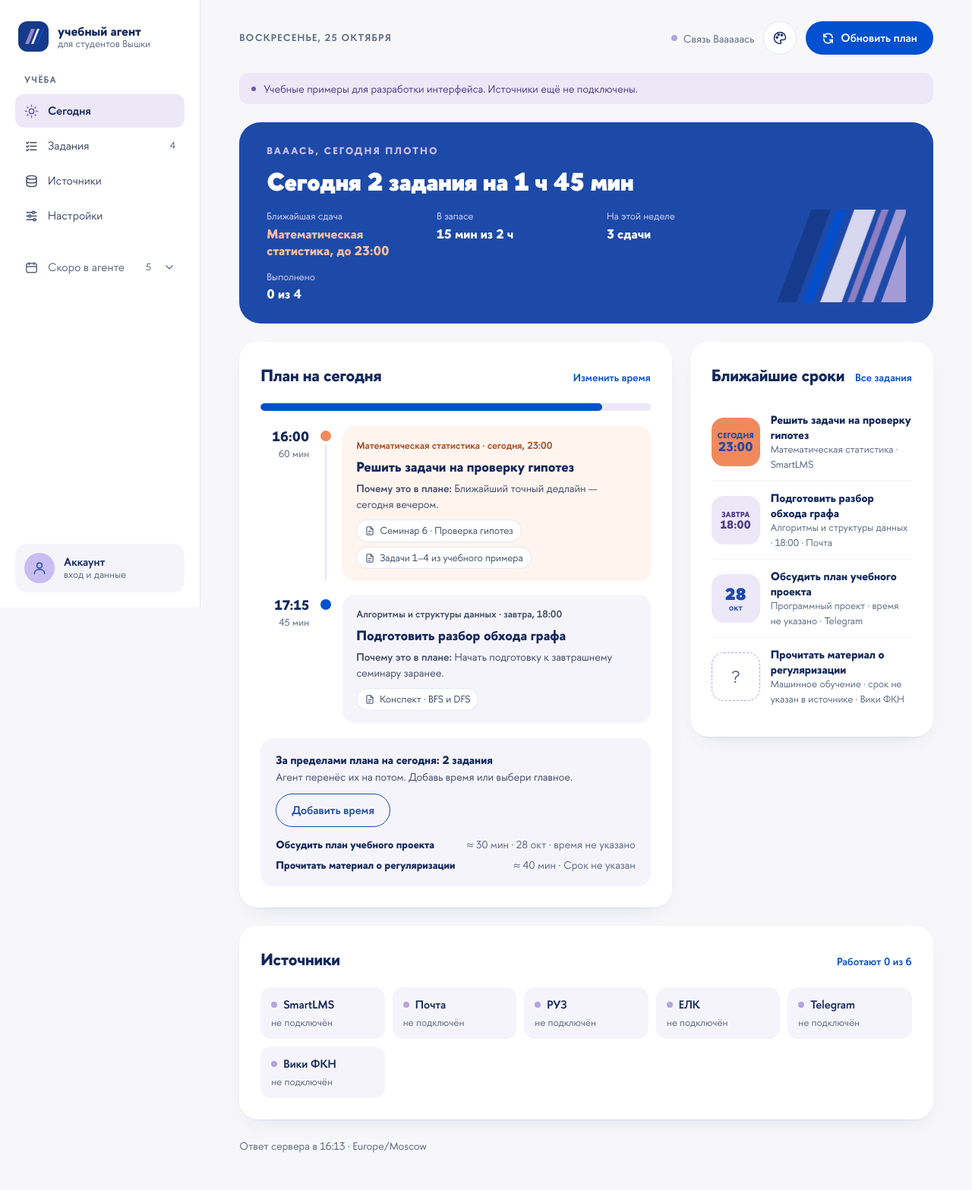
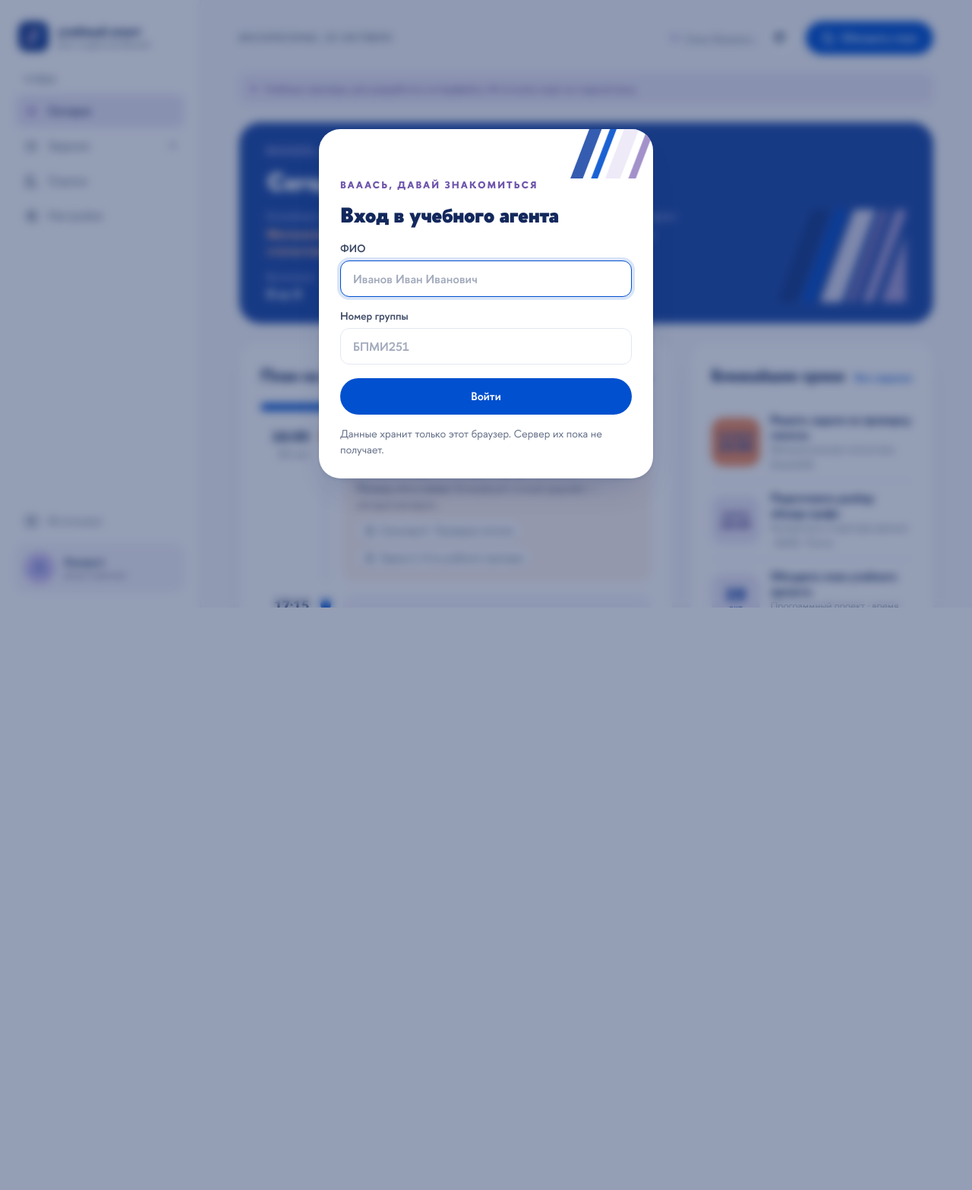
Before and after one commit to TMelnikovru/prompt-engineering, a FastAPI app: page / in a window 1280 px wide. Shown: the whole page at 76% size. After the commit the page ends 800 px from the top, so only its background shows below. Run offline with FastAPI, Linux system fonts and the light colour scheme.

Commit message:
Structure and front autharization
Окно входа с ФИО и группой после экрана загрузки, раздел «Аккаунт»
с выходом, вкладка «Оценки», «Источники» внизу меню, без разделов «скоро»,
фильтр «Все задания», без строки «Ответ сервера».

Co-Authored-By: Claude Opus 5.5 <noreply@anthropic.com>

```diff
--- a/frontend/static/css/app.css
+++ b/frontend/static/css/app.css
@@ -129,15 +129,13 @@ ul, ol { list-style: none; margin: 0; padding: 0; }
 .nav-link[aria-current="page"] .nav-count { color: var(--muted); }
 .nav-alert { margin-left: auto; width: 8px; height: 8px; border-radius: 50%; background: var(--orange-400); }
 .nav-soon { color: var(--muted); }
-.nav-more > summary { list-style: none; cursor: pointer; }
-.nav-more > summary::-webkit-details-marker { display: none; }
-.nav-more-chevron { width: 16px !important; height: 16px !important; margin-left: 4px; transition: transform .3s var(--ease-out); }
-.nav-more[open] .nav-more-chevron { transform: rotate(180deg); }
-.nav-more > summary .nav-count { margin-left: auto; }
-.nav-more > a { padding-left: 24px; }
+.sidebar-bottom { margin-top: auto; display: flex; flex-direction: column; gap: 8px; }
+.nav-quiet { color: var(--muted); font-weight: 400; }
+.nav-quiet[aria-current="page"] { color: var(--ink); font-weight: 400; background: var(--sky-50); }
+.nav-quiet .nav-alert { margin-left: auto; }
 .nav-soon[aria-current="page"] { font-weight: 600; }
 .account-link {
-  margin-top: auto; display: flex; align-items: center; gap: 12px; padding: 12px;
+  display: flex; align-items: center; gap: 12px; padding: 12px;
   border-radius: var(--radius-md); background: var(--sky-50); color: var(--ink); text-decoration: none;
   transition: background-color .2s;
 }
@@ -532,7 +530,7 @@ ul, ol { list-style: none; margin: 0; padding: 0; }
   .nav-caption { display: none; }
   .nav-link[aria-current="page"] { background: var(--sky-100); }
   .account-link, .sidebar-resizer { display: none; }
-  .brand, .nav-more { display: none; }
+  .brand { display: none; }
   .sidebar {
     position: fixed; top: auto; bottom: 0; left: 0; right: 0; z-index: 30; height: auto;
     padding: 6px 8px calc(6px + env(safe-area-inset-bottom)); border: 0; border-top: 1px solid var(--line);
@@ -557,7 +555,7 @@ ul, ol { list-style: none; margin: 0; padding: 0; }
   .segmented::-webkit-scrollbar { display: none; }
   .segmented button { flex: 0 0 auto; }
   .select-wrap .select { flex: 1; }
-  .nav-group.nav-more { display: none; }
+  .sidebar-bottom { display: none; }
   .source-card { grid-template-columns: 1fr; }
   .source-side { align-items: flex-start; text-align: left; }
   .source-grid { padding: 4px 18px; }
@@ -610,3 +608,41 @@ ul, ol { list-style: none; margin: 0; padding: 0; }
 .theme-button { width: 44px; padding: 0; border-color: var(--line); background: var(--surface); color: var(--ink); }
 .theme-button:hover { background: var(--sky-100); }
 .theme-button .icon { width: 20px; height: 20px; stroke-width: 1.8; }
+
+
+/* ---------- Вход ---------- */
+.signup {
+  width: min(440px, calc(100vw - 32px)); padding: 0; border: 0; border-radius: var(--radius-xl);
+  background: var(--surface); color: var(--ink); box-shadow: var(--shadow-lift); overflow: hidden;
+}
+.signup[open] { animation: signup-in .55s var(--ease-spring) both; }
+.signup.is-closing { animation: signup-out .28s var(--ease-in-out) both; }
+.signup::backdrop { background: rgb(19 40 92 / 45%); backdrop-filter: blur(6px); animation: fade-in .4s var(--ease-out) both; }
+.signup-form { position: relative; display: flex; flex-direction: column; gap: 14px; padding: 28px; }
+.signup-pattern { position: absolute; top: 0; right: 0; width: 120px; height: auto; opacity: .9; pointer-events: none; }
+.signup-pattern polygon { transform-box: fill-box; transform-origin: 50% 100%; animation: band-in .9s var(--ease-out) both; }
+.signup-pattern polygon:nth-child(2) { animation-delay: 70ms; }
+.signup-pattern polygon:nth-child(3) { animation-delay: 140ms; }
+.signup-pattern polygon:nth-child(4) { animation-delay: 210ms; }
+.signup .eyebrow { margin-top: 36px; color: var(--lav-600); }
+.signup-title { font-size: 28px; font-weight: 900; letter-spacing: -.015em; line-height: 1.1; margin-bottom: 4px; }
+.input {
+  min-height: 48px; padding: 0 16px; border-radius: var(--radius-sm); border: 1px solid var(--line);
+  background: #fff; color: var(--ink); font-size: 16px; transition: border-color .2s, box-shadow .2s;
+}
+.input::placeholder { color: #a3abbd; }
+.input:focus { outline: none; border-color: var(--blue-600); box-shadow: 0 0 0 4px rgb(0 80 207 / 15%); }
+.signup .field { color: var(--ink-2); font-weight: 600; }
+.signup-error { margin: 0; padding: 10px 12px; border-radius: var(--radius-sm); background: var(--red-50); color: var(--red-800); font-size: 14px; }
+.signup-submit { margin-top: 4px; min-height: 48px; }
+@keyframes signup-in { from { opacity: 0; transform: translateY(24px) scale(.96); } }
+@keyframes signup-out { to { opacity: 0; transform: translateY(12px) scale(.98); } }
+@keyframes fade-in { from { opacity: 0; } }
+
+/* ---------- Аккаунт и оценки ---------- */
+.account-panel { max-width: 560px; }
+.account-facts { display: grid; gap: 14px; margin: 0; }
+.account-facts dt { font-size: 13px; color: var(--muted); }
+.account-facts dd { margin: 0; font-size: 20px; font-weight: 700; }
+.account-link .avatar { font-size: 15px; letter-spacing: .02em; }
+.soon-heading { font-size: clamp(22px, 2.4vw, 28px); font-weight: 900; letter-spacing: -.015em; line-height: 1.15; }
--- a/frontend/static/js/app.js
+++ b/frontend/static/js/app.js
@@ -4,40 +4,7 @@ const $ = (selector, root = document) => root.querySelector(selector);
 const $$ = (selector, root = document) => [...root.querySelectorAll(selector)];
 const reducedMotion = window.matchMedia("(prefers-reduced-motion: reduce)");
 const STORE = "hse-agent:";
-const MAIN_VIEWS = ["today", "tasks", "sources", "settings"];
-const SOON = {
-  calendar: {
-    title: "Календарь",
-    lead: "Расписание пар и нагрузка по дням в виде недели. Данные РУЗ агент читает уже в MVP.",
-    points: ["Пары, дедлайны и свободные окна на одной шкале", "Тяжёлые недели видно заранее"],
-  },
-  events: {
-    title: "Мероприятия",
-    lead: "Студенческие события, на которые хватает времени между дедлайнами.",
-    points: ["События факультета и университета", "Подсказка, когда на событие есть время"],
-  },
-  clubs: {
-    title: "Клубы и кружки",
-    lead: "Поиск студенческих сообществ по интересам.",
-    points: ["Клубы, кружки и проектные команды", "Встречи в календаре рядом с учёбой"],
-  },
-  minors: {
-    title: "Майноры",
-    lead: "Майноры и образовательная траектория: требования программ и твои интересы.",
-    points: ["Проверяемые требования программ", "Сравнение майноров по нагрузке и темам"],
-  },
-  tutor: {
-    title: "ИИ-репетитор",
-    lead: "Объяснения и разбор учебных материалов. Команда возьмётся за него после основного сценария: задания → сроки → план.",
-    points: ["Разбор задач по материалам курса", "Ссылка на источник у каждого объяснения"],
-  },
-  account: {
-    title: "Аккаунт",
-    lead: "Вход, подключённые аккаунты и твои данные.",
-    points: ["Вход и первое подключение источников", "Выбор курсов и Telegram-чатов"],
-    badge: "Скоро",
-  },
-};
+const MAIN_VIEWS = ["today", "tasks", "grades", "settings", "sources", "account"];
 const statusLabels = {
   not_connected: "Не подключён", connected: "Подключён", syncing: "Обновляется",
   error: "Ошибка подключения", stale: "Данные устарели",
@@ -740,31 +707,20 @@ function moveIndicator() {
   indicator.style.transform = `translateY(${rect.top - wrap.top}px)`;
 }
 
-function renderSoon(name) {
-  const config = SOON[name];
-  $("#soon-badge").textContent = config.badge || "После MVP";
-  $("#soon-title").textContent = config.title;
-  $("#soon-lead").textContent = config.lead;
-  $("#soon-points").replaceChildren(...config.points.map((point) => node("li", "", point)));
-  stagger($$("#view-soon .soon-pattern polygon"));
-}
-
 function applyView(name) {
-  const section = SOON[name] ? "soon" : name;
-  if (SOON[name]) renderSoon(name);
-  for (const view of $$("[data-view]")) view.hidden = view.dataset.view !== section || !state.dashboard;
+  for (const view of $$("[data-view]")) view.hidden = view.dataset.view !== name || !state.dashboard;
   $$("[data-nav]").forEach((link) => {
     if (link.dataset.nav === name) link.setAttribute("aria-current", "page");
     else link.removeAttribute("aria-current");
   });
-  const current = $(`[data-view="${section}"]`);
+  const current = $(`[data-view="${name}"]`);
   if (state.dashboard) stagger([...current.children]);
   moveIndicator();
 }
 
 function showView({ focus = true } = {}) {
   const requested = location.hash.slice(1);
-  const name = MAIN_VIEWS.includes(requested) || SOON[requested] ? requested : "today";
+  const name = MAIN_VIEWS.includes(requested) ? requested : "today";
   if (name === state.view) return;
   const first = state.view === null;
   state.view = name;
@@ -774,7 +730,7 @@ function showView({ focus = true } = {}) {
     applyView(name);
   }
   if (focus && !first) {
-    $(`[data-view="${SOON[name] ? "soon" : name}"]`)?.focus({ preventScroll: true });
+    $(`[data-view="${name}"]`)?.focus({ preventScroll: true });
     window.scrollTo({ top: 0, behavior: animate() ? "smooth" : "auto" });
   }
 }
@@ -789,7 +745,6 @@ function renderMeta() {
   $("#mode-notice-text").textContent = meta.notice;
   $("#mode-notice").hidden = !meta.notice;
   $("#nav-task-count").textContent = String(tasks.filter((task) => !isDone(task)).length);
-  $("#updated-at").textContent = "Ответ сервера в " + clock(meta.generated_at) + " · " + meta.timezone;
 }
 
 function renderAll() {
@@ -809,13 +764,62 @@ function setSync(stateName, text) {
   $("#sync-text").textContent = text;
 }
 
+/* ---------- Вход: ФИО и группа, только в этом браузере ---------- */
+function renderProfile() {
+  const profile = load("profile", null);
+  $("#account-name").textContent = profile ? profile.name.split(" ").slice(0, 2).join(" ") : "Аккаунт";
+  $("#account-group").textContent = profile ? "группа " + profile.group : "вход и данные";
+  $("#account-view-name").textContent = profile?.name || "—";
+  $("#account-view-group").textContent = profile?.group || "—";
+  const avatar = $("#account-avatar");
+  if (profile) avatar.textContent = profile.name.split(" ").slice(0, 2).map((part) => part[0]).join("").toUpperCase();
+  else avatar.replaceChildren(icon("account"));
+}
+
+function openSignup() {
+  if (load("profile", null) || $("#signup").open) return;
+  $("#signup-error").hidden = true;
+  $("#signup").showModal();
+  setTimeout(() => $("#signup-name").focus(), animate() ? 350 : 0);
+}
+
+$("#signup").addEventListener("cancel", (event) => event.preventDefault());
+$("#signup-form").addEventListener("submit", (event) => {
+  event.preventDefault();
+  const name = $("#signup-name").value.trim().replace(/\s+/g, " ");
+  const group = $("#signup-group").value.replace(/\s+/g, "").toUpperCase();
+  const error = $("#signup-error");
+  if (name.split(" ").length < 2) {
+    error.textContent = "Напиши фамилию и имя, можно с отчеством.";
+  } else if (!/^[A-ZА-ЯЁ]{2,8}-?\d{2,4}$/.test(group)) {
+    error.textContent = "Номер группы выглядит как БПМИ251: буквы и цифры.";
+  } else {
+    error.hidden = true;
+    save("profile", { name, group });
+    renderProfile();
+    const dialog = $("#signup");
+    dialog.classList.add("is-closing");
+    setTimeout(() => { dialog.close(); dialog.classList.remove("is-closing"); }, animate() ? 280 : 0);
+    toast("Привет, " + name.split(" ")[1] + "!", "Группа " + group + ". Связь Вааааась.");
+    return;
+  }
+  error.hidden = false;
+});
+$("#logout-button").addEventListener("click", () => {
+  try { localStorage.removeItem(STORE + "profile"); } catch { /* приватный режим */ }
+  $("#signup-form").reset();
+  renderProfile();
+  openSignup();
+});
+renderProfile();
+
 function hideSplash() {
   const splash = $("#splash");
   if (splash.classList.contains("is-done")) return;
   const wait = animate() ? Math.max(0, 1300 - (performance.now() - splashStarted)) : 0;
   setTimeout(() => {
     splash.classList.add("is-done");
-    setTimeout(() => { splash.hidden = true; }, animate() ? 900 : 0);
+    setTimeout(() => { splash.hidden = true; openSignup(); }, animate() ? 900 : 0);
   }, wait);
 }
 
--- a/frontend/templates/index.html
+++ b/frontend/templates/index.html
@@ -52,23 +52,18 @@
           <span class="nav-caption">Учёба</span>
           <a class="nav-link" href="#today" data-nav="today"><svg class="icon" aria-hidden="true"><use href="/static/icons.svg#today"></use></svg>Сегодня</a>
           <a class="nav-link" href="#tasks" data-nav="tasks"><svg class="icon" aria-hidden="true"><use href="/static/icons.svg#tasks"></use></svg>Задания<span class="nav-count" id="nav-task-count"></span></a>
-          <a class="nav-link" href="#sources" data-nav="sources"><svg class="icon" aria-hidden="true"><use href="/static/icons.svg#sources"></use></svg>Источники<span class="nav-alert" id="nav-source-alert" hidden></span></a>
+          <a class="nav-link" href="#grades" data-nav="grades"><svg class="icon" aria-hidden="true"><use href="/static/icons.svg#grades"></use></svg>Оценки</a>
           <a class="nav-link" href="#settings" data-nav="settings"><svg class="icon" aria-hidden="true"><use href="/static/icons.svg#settings"></use></svg>Настройки</a>
         </nav>
-        <details class="nav-group nav-more" id="nav-more">
-          <summary class="nav-link nav-soon"><svg class="icon" aria-hidden="true"><use href="/static/icons.svg#calendar"></use></svg>Скоро в агенте<span class="nav-count">5</span><svg class="icon nav-more-chevron" aria-hidden="true"><use href="/static/icons.svg#chevron"></use></svg></summary>
-          <a class="nav-link nav-soon" href="#calendar" data-nav="calendar"><svg class="icon" aria-hidden="true"><use href="/static/icons.svg#calendar"></use></svg>Календарь</a>
-          <a class="nav-link nav-soon" href="#events" data-nav="events"><svg class="icon" aria-hidden="true"><use href="/static/icons.svg#events"></use></svg>Мероприятия</a>
-          <a class="nav-link nav-soon" href="#clubs" data-nav="clubs"><svg class="icon" aria-hidden="true"><use href="/static/icons.svg#clubs"></use></svg>Клубы и кружки</a>
-          <a class="nav-link nav-soon" href="#minors" data-nav="minors"><svg class="icon" aria-hidden="true"><use href="/static/icons.svg#minors"></use></svg>Майноры</a>
-          <a class="nav-link nav-soon" href="#tutor" data-nav="tutor"><svg class="icon" aria-hidden="true"><use href="/static/icons.svg#tutor"></use></svg>ИИ-репетитор</a>
-        </details>
       </div>
 
-      <a class="account-link" href="#account" data-nav="account">
-        <span class="avatar" aria-hidden="true"><svg class="icon"><use href="/static/icons.svg#account"></use></svg></span>
-        <span class="account-text"><strong>Аккаунт</strong><span>вход и данные</span></span>
-      </a>
+      <div class="sidebar-bottom">
+        <a class="nav-link nav-quiet" href="#sources" data-nav="sources"><svg class="icon" aria-hidden="true"><use href="/static/icons.svg#sources"></use></svg>Источники<span class="nav-alert" id="nav-source-alert" hidden></span></a>
+        <a class="account-link" href="#account" data-nav="account">
+          <span class="avatar" id="account-avatar" aria-hidden="true"><svg class="icon"><use href="/static/icons.svg#account"></use></svg></span>
+          <span class="account-text"><strong id="account-name">Аккаунт</strong><span id="account-group">вход и данные</span></span>
+        </a>
+      </div>
       <div class="sidebar-resizer" id="sidebar-resizer" role="separator" tabindex="0" aria-orientation="vertical" aria-label="Ширина меню" aria-controls="sidebar" title="Потяни, чтобы изменить ширину. Двойной клик вернёт исходную."></div>
     </aside>
 
@@ -174,7 +169,7 @@
           </div>
           <div class="toolbar">
             <div class="segmented" role="group" aria-label="Фильтр по сроку">
-              <button type="button" data-filter="all" aria-pressed="true">Все</button>
+              <button type="button" data-filter="all" aria-pressed="true">Все задания</button>
               <button type="button" data-filter="today" aria-pressed="false">Сегодня</button>
               <button type="button" data-filter="week" aria-pressed="false">Неделя</button>
               <button type="button" data-filter="no-deadline" aria-pressed="false">Без срока</button>
@@ -265,14 +260,20 @@
           </form>
         </section>
 
-        <section class="view" id="view-soon" data-view="soon" tabindex="-1" aria-labelledby="soon-title" hidden>
+        <section class="view" id="view-grades" data-view="grades" tabindex="-1" aria-labelledby="grades-title" hidden>
+          <div class="view-heading">
+            <h1 class="view-title" id="grades-title">Оценки</h1>
+          </div>
           <div class="soon">
             <div class="soon-copy">
-              <span class="badge-soon" id="soon-badge">После MVP</span>
-              <h1 class="view-title" id="soon-title"></h1>
-              <p class="view-lead" id="soon-lead"></p>
-              <ul class="soon-points" id="soon-points"></ul>
-              <a class="button button-ghost" href="#today">Вернуться к плану</a>
+              <span class="badge-soon">Скоро</span>
+              <h2 class="soon-heading">Оценки появятся, когда агент подключит SmartLMS и ЕЛК</h2>
+              <ul class="soon-points">
+                <li>Накопленная оценка по каждому курсу</li>
+                <li>Элементы контроля с весами из формулы курса</li>
+                <li>Прогноз итоговой оценки: сколько нужно набрать на экзамене</li>
+              </ul>
+              <a class="button button-ghost" href="#sources">Проверить источники</a>
             </div>
             <svg class="soon-pattern" viewBox="0 0 280 280" aria-hidden="true">
               <polygon style="--i: 0" points="20,280 110,40 150,40 60,280" fill="#163a8a"/>
@@ -283,13 +284,45 @@
             </svg>
           </div>
         </section>
+
+        <section class="view" id="view-account" data-view="account" tabindex="-1" aria-labelledby="account-title" hidden>
+          <div class="view-heading">
+            <h1 class="view-title" id="account-title">Аккаунт</h1>
+          </div>
+          <div class="panel account-panel">
+            <dl class="account-facts">
+              <div><dt>ФИО</dt><dd id="account-view-name"></dd></div>
+              <div><dt>Группа</dt><dd id="account-view-group"></dd></div>
+            </dl>
+            <p class="settings-hint">Эти данные хранит только этот браузер. Сервер их пока не получает.</p>
+            <button class="button button-ghost" id="logout-button" type="button">Выйти</button>
+          </div>
+        </section>
       </div>
-
-      <footer class="page-footer">
-        <span id="updated-at"></span>
-      </footer>
     </main>
   </div>
+
+  <dialog class="signup" id="signup" aria-labelledby="signup-title">
+    <form class="signup-form" id="signup-form" method="dialog" novalidate>
+      <svg class="signup-pattern" viewBox="0 0 220 120" aria-hidden="true">
+        <polygon points="20,120 66,0 96,0 50,120" fill="#1d4aa8"/>
+        <polygon points="70,120 116,0 132,0 86,120" fill="#0050cf"/>
+        <polygon points="104,120 150,0 186,0 140,120" fill="#ece8f8"/>
+        <polygon points="160,120 206,0 220,0 220,10 178,120" fill="#9985c5"/>
+      </svg>
+      <span class="eyebrow">Вааась, давай знакомиться</span>
+      <h2 class="signup-title" id="signup-title">Вход в учебного агента</h2>
+      <label class="field">ФИО
+        <input class="input" name="name" id="signup-name" type="text" autocomplete="name" placeholder="Иванов Иван Иванович" required minlength="5">
+      </label>
+      <label class="field">Номер группы
+        <input class="input" name="group" id="signup-group" type="text" placeholder="БПМИ251" required autocapitalize="characters" spellcheck="false">
+      </label>
+      <p class="signup-error" id="signup-error" role="alert" hidden></p>
+      <button class="button button-primary signup-submit" type="submit">Войти</button>
+      <p class="settings-hint">Данные хранит только этот браузер. Сервер их пока не получает.</p>
+    </form>
+  </dialog>
 
   <div class="toasts" id="toasts" aria-live="polite"></div>
   <noscript><p class="mode-notice">Включи JavaScript, чтобы увидеть задания.</p></noscript>
```
Also changed, not shown: frontend/README.md, frontend/static/icons.svg.
